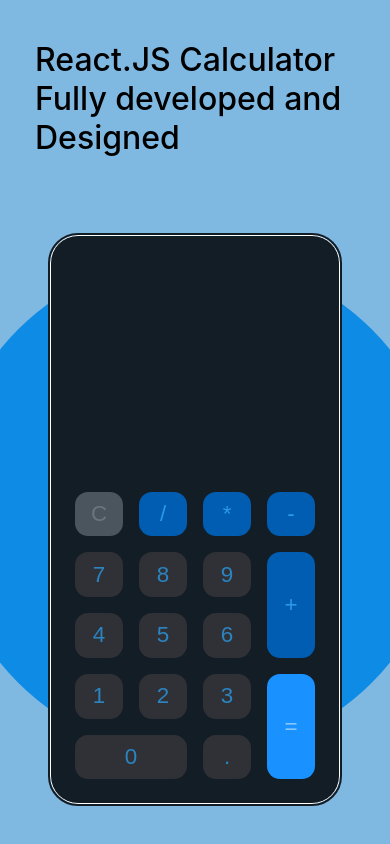
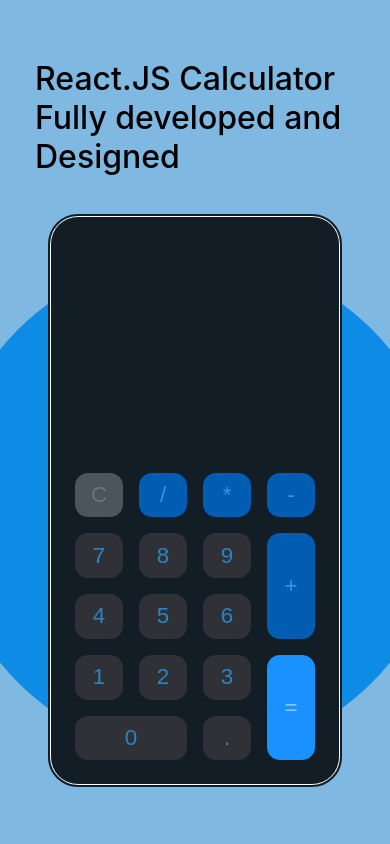
Before and after one commit to Brian4755/Calculator, a React (Create React App) app: page / in a window 390 px wide. Built offline with nearby package versions, Linux system fonts and the light colour scheme.

Commit message:
gap change for small screen size

```diff
--- a/src/Background.css
+++ b/src/Background.css
@@ -22,6 +22,9 @@
 }
 
 @media only screen and (max-width: 700px) {
+  .App {
+    gap: 2.5rem;
+  }
   .blue-one {
     left: 50%;
     top: 60%;
```
